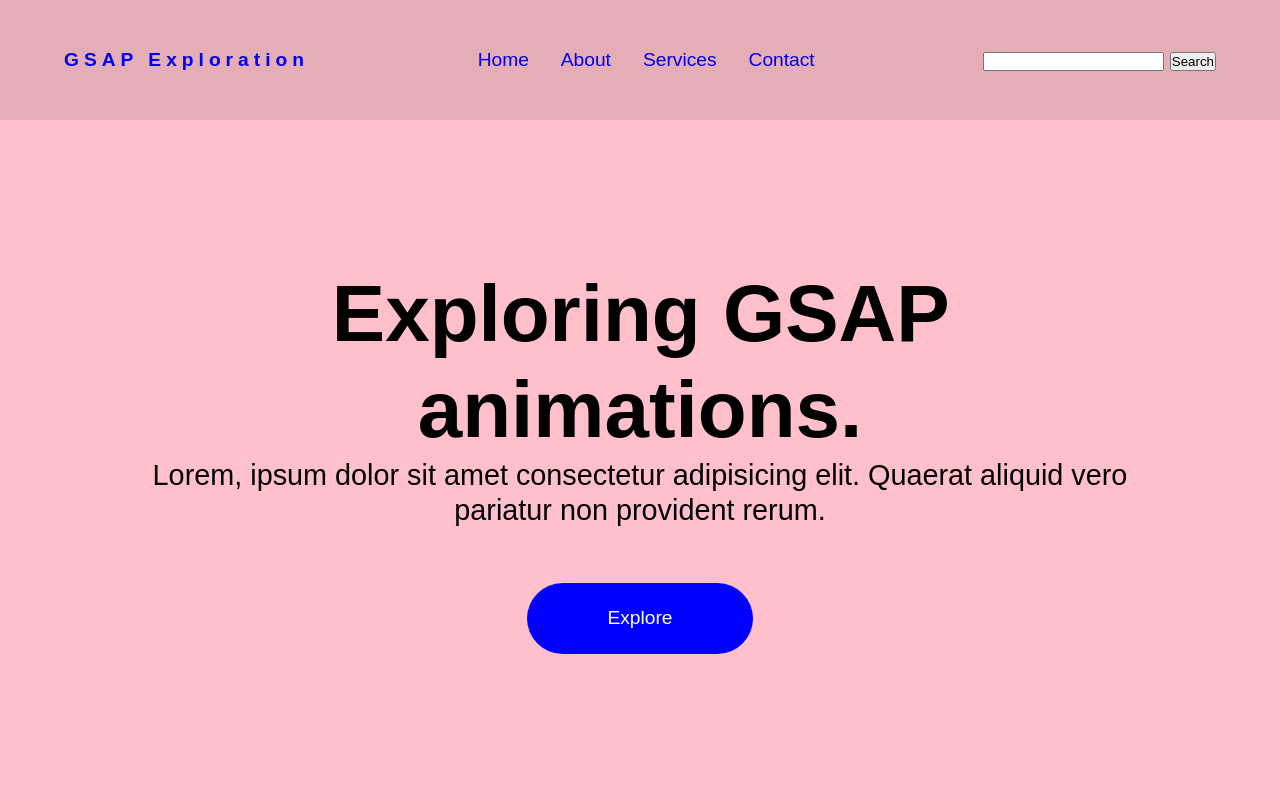
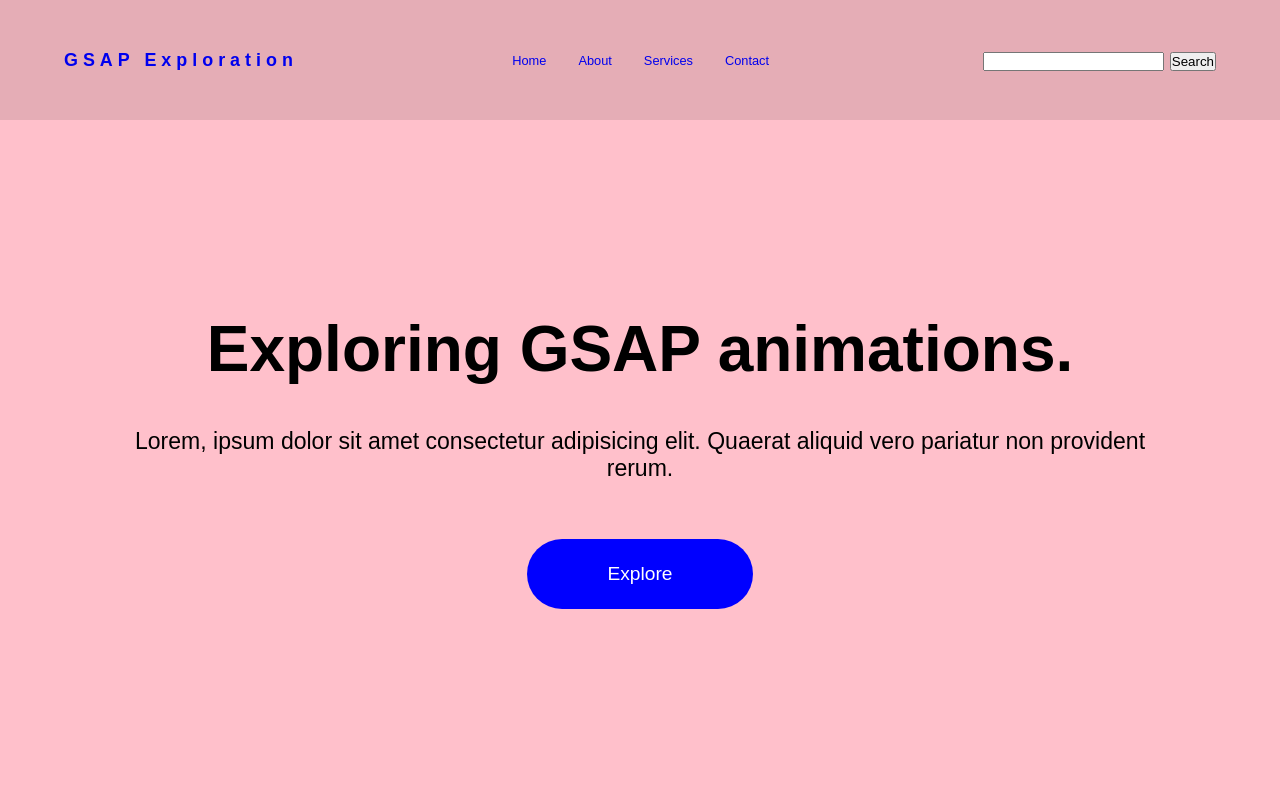
Before and after one commit to ronanlebideau/GSAP-exploration, a plain HTML site: page index.html in a window 1280 px wide. Shown: the top 800 px of the page. Drawn offline with nearby package versions, Linux system fonts and the light colour scheme; a web font is replaced by a local one.

Commit message:
Trying to play with relative font size, and scroll Reveal

```diff
--- a/script.js
+++ b/script.js
@@ -30,18 +30,6 @@ gsap.from(".hero", {
     ease:"bounce"
 });
 
-gsap.from(".intro",{
-    duration:1,
-    y : '-100%',
-    ease:"bounce"
-});
-
-gsap.from(".presentation",{
-    duration:1,
-    y : '-100%',
-    ease:"bounce"
-});
-
 // Scroll reveal
-ScrollReveal().reveal('.intro');
-ScrollReveal().reveal('.presentation');
+ScrollReveal().reveal('.intro', { duration: 1000 });
+ScrollReveal().reveal('.presentation', { duration: 1000 });
--- a/style.css
+++ b/style.css
@@ -51,15 +51,16 @@ h1{
     font-family: termina,sans-serif;
     font-weight: 900;
     font-style: normal;
-    font-size: 5rem;
+    font-size: 5vw;
     line-height:1.2em;
     text-align: center;
+    margin-bottom:5vh;
 }
 .lg-txt{
     font-family: termina,sans-serif;
     font-weight: 400;
     font-style: normal;
-    font-size: 1.8rem;
+    font-size: 1.8vw;
     line-height: 1.2em;
     text-align: center;
 }
@@ -91,6 +92,7 @@ header{
     font-weight: 900;
     letter-spacing: 5px;
     text-decoration: none;
+    font-size: 1.4vw;
 }
 .navbar{
     height:120px;
@@ -110,6 +112,7 @@ header{
 .nav-items a{
     opacity: 100%;
     transition: all .4s;
+    font-size: 1vw;
 }
 .nav-items a:hover{
     opacity: 40%;
@@ -143,6 +146,7 @@ section{
     display:flex;
     flex-direction: column;
     align-items: flex-start;
+    height:20vh;
 }
 .intro p{
     max-width:70%;
```
